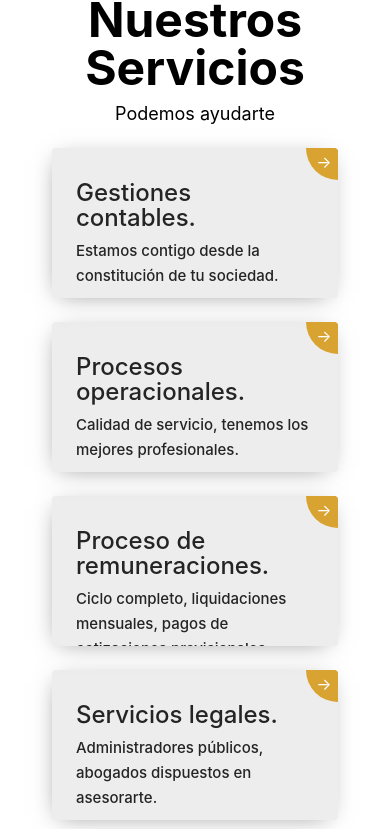
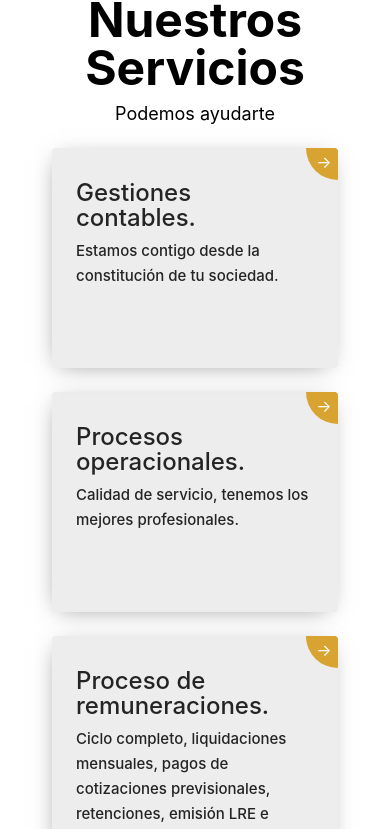
Before and after one commit to sawiwi/page-contable, a React (Create React App) app: page / in a window 390 px wide. Shown: the part 3170-3999 px from the top of the page. Built offline with nearby package versions, Linux system fonts and the light colour scheme.

Commit message:
issues: new logo TrueCapital and design responsive

```diff
--- a/src/Pages/OurClients/index.js
+++ b/src/Pages/OurClients/index.js
@@ -1,6 +1,7 @@
 import React from "react";
 
-import logoHidraulica from '../../assets/img/logo-hidraulica.jpg'
+import logoHidraulica from '../../assets/img/logo-hidraulica.jpg';
+import logoTrueCapital from '../../assets/img/logotruecapital.png'
 
 const OurClients = () =>{
     return(
@@ -31,7 +32,7 @@ const OurClients = () =>{
                     <div className="grid grid-cols-1 xl:flex xl:pl-36 xl:pr-36 xl:pb-36">
                         <div className="py-10 mb-20 xl:flex-1 h-16 m-4 hover:scale-110 transition-all duration-150">
                             <a href="https://www.truecapital.cl/"  target="_blank" rel="noreferrer">
-                                <img src="https://www.truecapital.cl/wp-content/uploads/2021/05/Variante_TrueCapital_RGB.png" className="mt-10" alt="Logo Unne"></img>
+                                <img src={logoTrueCapital} className="mt-10 xl:w-full xl:h-auto" alt="Logo True Capital"></img>
                             </a>
                         </div>
                         {/* <div className="shrink-0 h-16 w-80 m-4">
--- a/src/assets/css/style.css
+++ b/src/assets/css/style.css
@@ -46,6 +46,14 @@
     box-shadow: -2px 4px 23px -9px rgba(15,15,15,0.5);
   }
 
+  @media only screen and (max-width: 425px){
+
+    .card1 {
+    height: 220px;
+    max-height: 220px;
+    }
+  }
+
   @media only screen and (max-width: 375px){
 
     .card1 {
```
Also changed, not shown: src/assets/img/logotruecapital.png (added).
